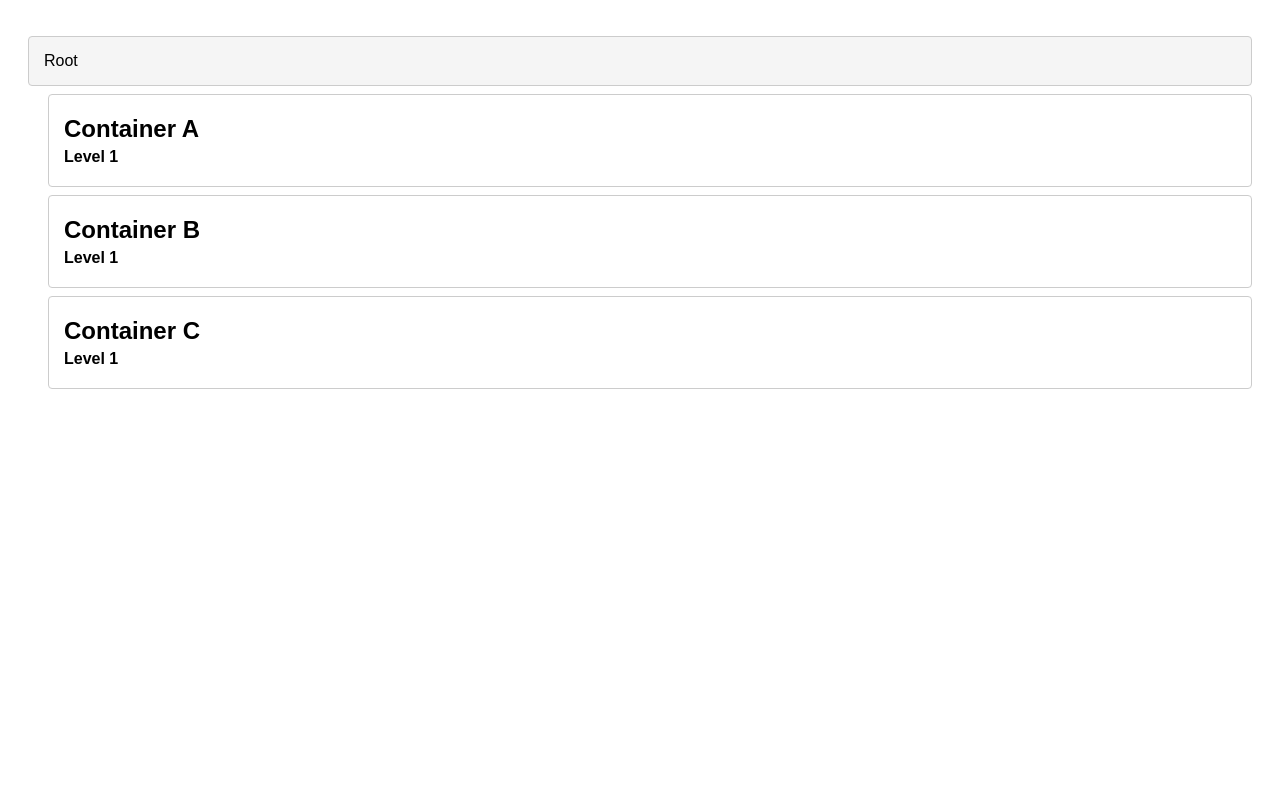
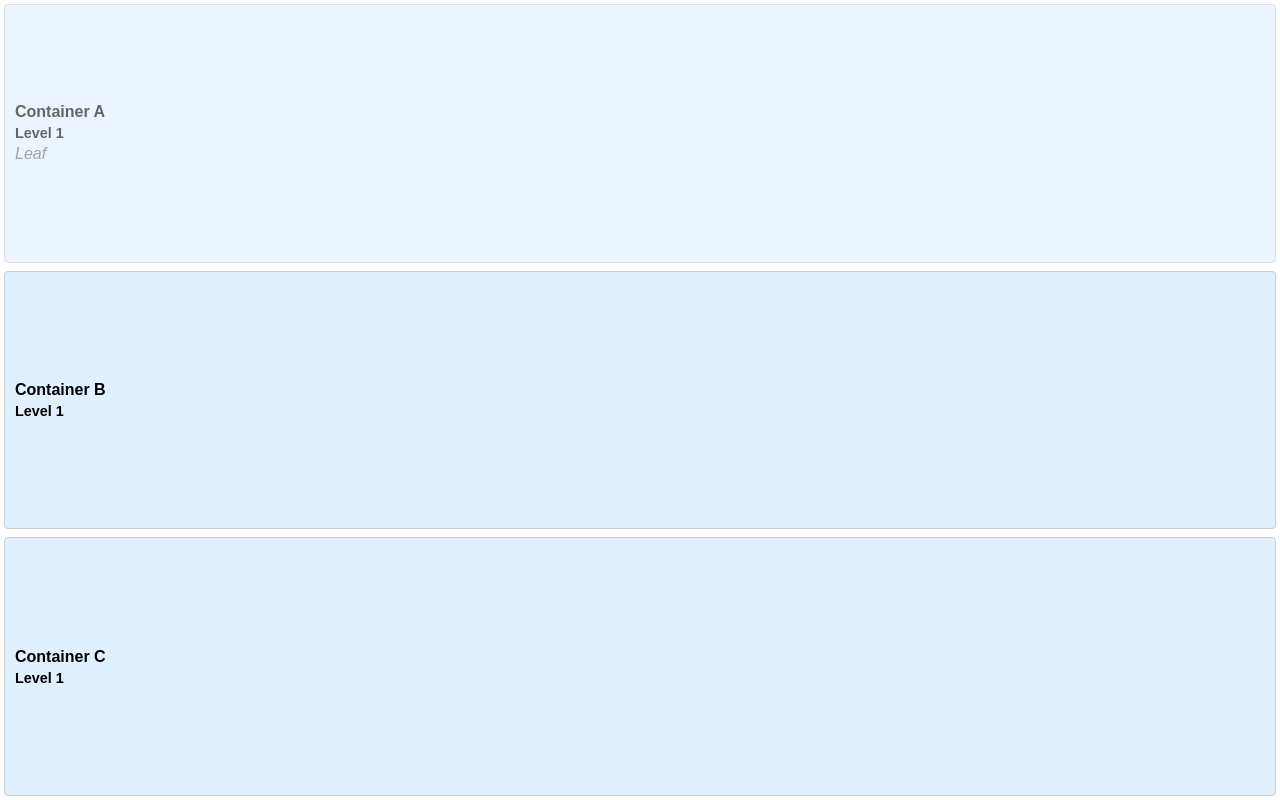
Before and after one commit to SwedishAISolutions/magic-gui, a plain HTML site: page index.html in a window 1280 px wide. Drawn offline with Linux system fonts and the light colour scheme.

Commit message:
Add files via upload

```diff
--- a/index.html
+++ b/index.html
@@ -1,163 +1,130 @@
 <!DOCTYPE html>
 <html lang="en">
 <head>
-  <meta charset="UTF-8">
-  <meta name="viewport" content="width=device-width, initial-scale=1.0">
+  <meta charset="UTF-8" />
+  <meta name="viewport" content="width=device-width, initial-scale=1.0" />
   <title>Dynamic Container Renderer</title>
   <style>
-    body {
-      font-family: Arial, sans-serif;
-      padding: 20px;
-      touch-action: manipulation;
+    html, body { margin: 0; padding: 0; height: 100%; }
+    body { display: flex; font-family: Arial, sans-serif; }
+    #app { display: flex; flex-direction: row; width: 100vw; height: 100vh; overflow: hidden; }
+
+    /* Level containers */
+    .level { display: flex; overflow: auto; }
+    .level.vertical { flex-direction: column; }
+    .level.horizontal { flex-direction: row; }
+
+    /* Ancestor levels: shrink only in main axis, stretch cross-axis */
+    .level.vertical.ancestor {
+      flex: 0 1 auto;  /* shrink width only */
+      height: 100%;    /* stretch full height */
     }
-    .container, .branch-item {
+    .level.horizontal.ancestor {
+      flex: 0 1 auto;  /* shrink height only */
+      width: 100%;     /* stretch full width */
+    }
+
+    /* Bottom level: fill remaining space equally */
+    .level.bottom.vertical,
+    .level.bottom.horizontal {
+      flex: 1;
+      display: flex;
+      justify-content: space-evenly;
+      align-items: stretch;
+    }
+    .level.bottom .container {
+      flex: 1;
+      margin: 4px;
+    }
+
+    /* Container styles */
+    .container {
       border: 1px solid #ccc;
       border-radius: 4px;
-      padding: 15px;
-      margin: 8px 0;
-      transition: background 0.2s;
+      padding: 10px;
+      margin: 4px;
       display: flex;
-      align-items: center;
-      touch-action: manipulation;
-      -webkit-tap-highlight-color: transparent;
+      flex-direction: column;
+      justify-content: center;
+      align-items: flex-start;
+      background: #e0f0ff;
+      cursor: pointer;
+      white-space: nowrap;
     }
-    .branch-item {
-      background: #f5f5f5;
-      cursor: pointer;
-    }
-    .container {
-      cursor: pointer;
-    }
-    /* Only non-leaf containers react on touch and hover */
-    .container:not(.leaf):hover, .branch-item:hover,
-    .container:not(.leaf):active, .branch-item:active {
-      background: #eaeaea;
-    }
-    /* Leaf containers have same background as ancestors and no pointer events */
-    .container.leaf {
-      background: #f5f5f5;
-      cursor: default;
-      pointer-events: none;
-    }
-    .leaf-indicator {
-      font-size: 0.9em;
-      color: #888;
-      margin-left: auto;
-      font-style: italic;
-    }
-    h2, h4 {
-      margin: 5px 0;
-    }
+    .level.horizontal .container { background: #e0ffe0; }
+    .container.selected { border: 3px solid #000; }
+    .container.leaf { pointer-events: none; opacity: 0.6; }
+    .leaf-indicator { margin-top: 4px; font-style: italic; color: #666; }
+
+    h2 { margin: 0; font-size: 1em; }
+    h4 { margin: 4px 0 0; font-size: 0.9em; }
   </style>
 </head>
 <body>
   <div id="app"></div>
+  <script>
+    const data = [
+      { title: 'Container A', subtitle: 'Level 1', layout: 'vertical' },
+      { title: 'Container B', subtitle: 'Level 1', layout: 'vertical' },
+      { title: 'Container C', subtitle: 'Level 1', layout: 'vertical' }
+    ];
+    const EVENT = 'pointerup';
+    const app = document.getElementById('app');
+    let path = [];
 
-  <script>
-    // Top-level containers (static)
-    const data = [
-      { title: "Container A", subtitle: "Level 1" },
-      { title: "Container B", subtitle: "Level 1" },
-      { title: "Container C", subtitle: "Level 1" }
-    ];
+    function generateChildren(parent) {
+      const count = Math.floor(Math.random() * 4);
+      const depth = (parent._depth || 0) + 1;
+      return Array.from({ length: count }, (_, i) => ({
+        title: `${parent.title}.${i+1}`,
+        subtitle: `Level ${depth+1}`,
+        layout: 'vertical',
+        _depth: depth
+      }));
+    }
 
-    // Track current path of selected containers
-    let path = [];
-    const app = document.getElementById('app');
-    const INDENT_SIZE = 20; // pixels per level
-    const EVENT = 'pointerup'; // supports mouse, touch, pen
-
-    /**
-     * Generates a random number (0–3) of child containers for a given parent.
-     */
-    function generateChildren(parent) {
-      const maxChildren = 3;
-      const count = Math.floor(Math.random() * (maxChildren + 1));
-      const depth = path.length + 1;
-      const children = [];
-      for (let i = 0; i < count; i++) {
-        children.push({
-          title: `${parent.title}.${i + 1}`,
-          subtitle: `Level ${depth + 1} - dynamically generated`
+    function createContainer(item) {
+      const div = document.createElement('div');
+      div.className = 'container';
+      if (item._selected) div.classList.add('selected');
+      if (!item.children) item.children = generateChildren(item);
+      if (item.children.length === 0) div.classList.add('leaf');
+      const h2 = document.createElement('h2'); h2.textContent = item.title; div.appendChild(h2);
+      const h4 = document.createElement('h4'); h4.textContent = item.subtitle; div.appendChild(h4);
+      if (item.children.length === 0) {
+        const leaf = document.createElement('div'); leaf.className = 'leaf-indicator'; leaf.textContent = 'Leaf'; div.appendChild(leaf);
+      } else {
+        div.addEventListener(EVENT, () => {
+          const depth = item._depth;
+          path = path.slice(0, depth);
+          path.push(item);
+          function clearAll(arr) { arr.forEach(x => { delete x._selected; if (x.children) clearAll(x.children); }); }
+          clearAll(data);
+          path.forEach(p => p._selected = true);
+          render();
         });
       }
-      return children;
+      return div;
     }
 
-    /**
-     * Renders the branch and current-level containers.
-     */
-    function render(containers) {
+    function render() {
       app.innerHTML = '';
-
-      // Root link
-      const rootDiv = document.createElement('div');
-      rootDiv.className = 'branch-item';
-      rootDiv.textContent = 'Root';
-      rootDiv.style.marginLeft = '0px';
-      rootDiv.addEventListener(EVENT, () => {
-        path = [];
-        render(data);
-      });
-      app.appendChild(rootDiv);
-
-      // Ancestors
-      path.forEach((node, idx) => {
-        const div = document.createElement('div');
-        div.className = 'branch-item';
-        div.textContent = node.title;
-        div.style.marginLeft = `${(idx + 1) * INDENT_SIZE}px`;
-        div.addEventListener(EVENT, () => {
-          path = path.slice(0, idx + 1);
-          render(node.children || []);
-        });
-        app.appendChild(div);
-      });
-
-      // Current level containers
-      containers.forEach(item => {
-        const div = document.createElement('div');
-        div.className = 'container';
-        div.style.marginLeft = `${(path.length + 1) * INDENT_SIZE}px`;
-
-        const textContainer = document.createElement('div');
-        textContainer.style.flex = '1';
-
-        const title = document.createElement('h2');
-        title.textContent = item.title;
-        textContainer.appendChild(title);
-
-        const subtitle = document.createElement('h4');
-        subtitle.textContent = item.subtitle;
-        textContainer.appendChild(subtitle);
-
-        div.appendChild(textContainer);
-
-        // Lazy-generate children
-        if (!('children' in item)) {
-          item.children = generateChildren(item);
-        }
-
-        // Leaf nodes
-        if (item.children.length === 0) {
-          div.classList.add('leaf');
-          const leafSpan = document.createElement('span');
-          leafSpan.className = 'leaf-indicator';
-          leafSpan.textContent = 'Leaf';
-          div.appendChild(leafSpan);
-        } else {
-          div.addEventListener(EVENT, () => {
-            path.push(item);
-            render(item.children);
-          });
-        }
-
-        app.appendChild(div);
+      const levels = [data];
+      path.forEach(node => levels.push(node.children));
+      levels.forEach((items, idx) => {
+        const isAncestor = idx < levels.length - 1;
+        const isBottom = !isAncestor;
+        // Determine layout: root uses data[0].layout, others use parent layout
+        const layout = idx === 0 ? data[0].layout : path[idx - 1].layout;
+        const lvl = document.createElement('div');
+        lvl.classList.add('level', layout);
+        if (isAncestor) lvl.classList.add('ancestor'); else lvl.classList.add('bottom');
+        items.forEach(item => lvl.appendChild(createContainer(item)));
+        app.appendChild(lvl);
       });
     }
 
-    // Initial render
-    render(data);
+    render();
   </script>
 </body>
 </html>
```
